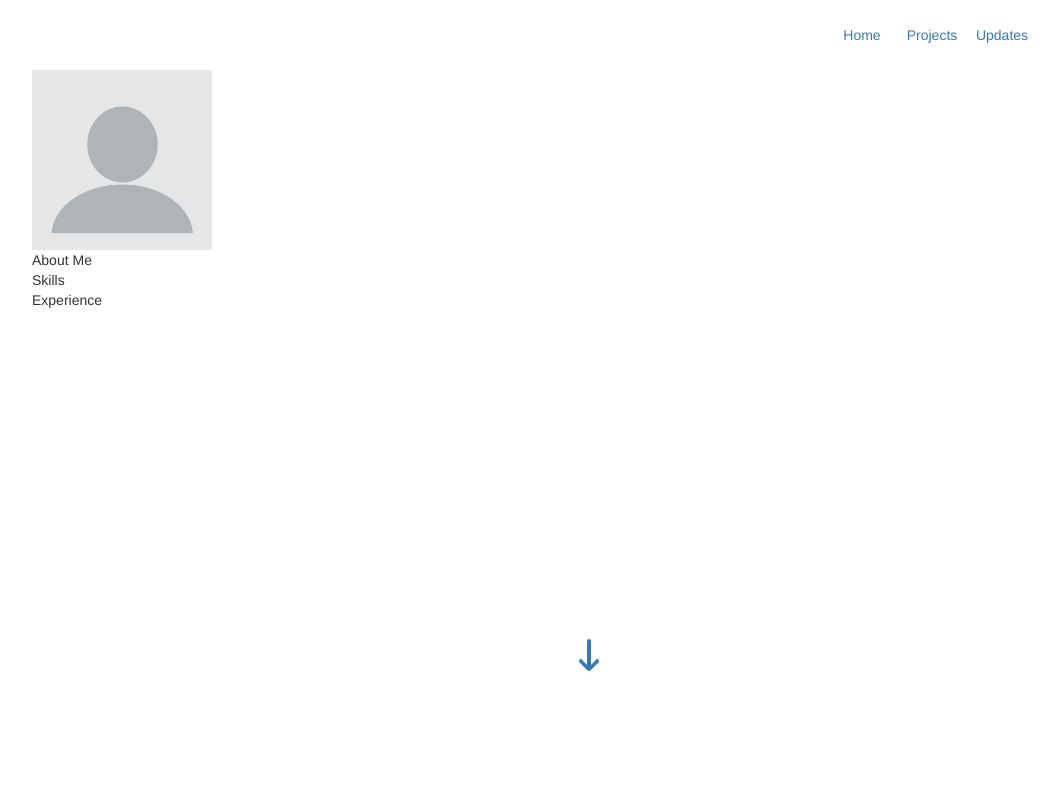
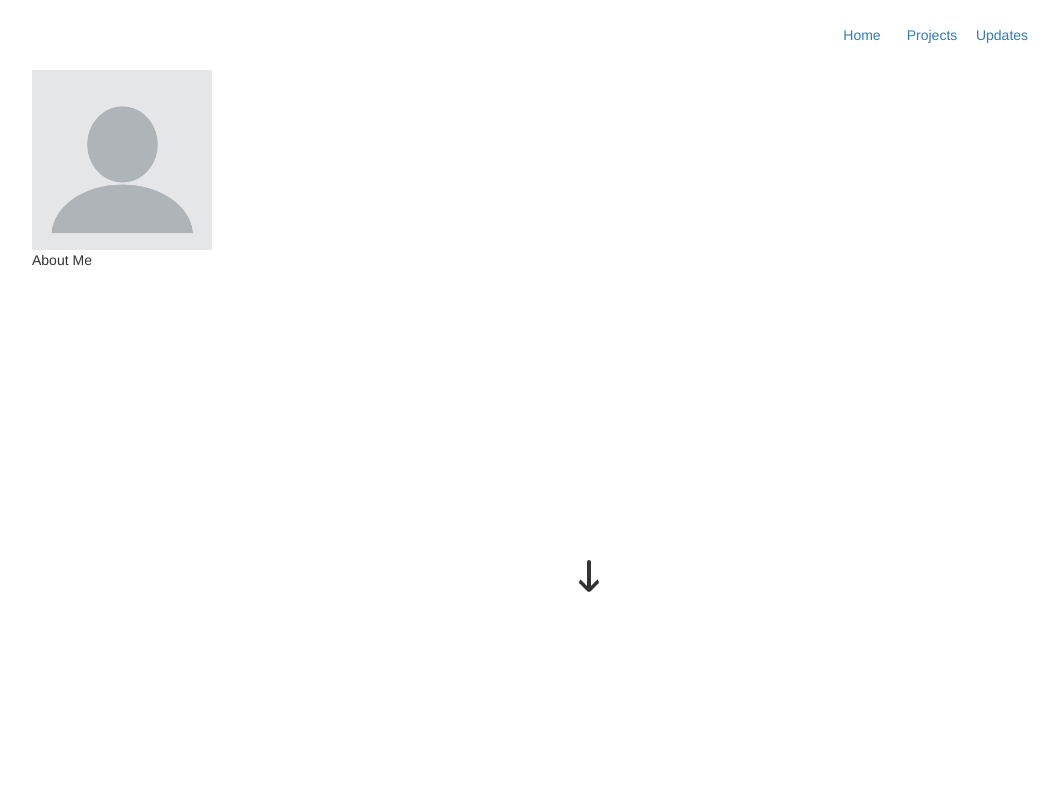
Before and after one commit to moroha29/moroha29.github.io, a React (Create React App) app in the folder web-portfolio/: page / in a window 1280 px wide. Shown: the top 800 px of the page, without its empty margins (53-1112 px from the left). Built offline with nearby package versions, Linux system fonts and the light colour scheme.

Commit message:
add in arrow to top and bottom

```diff
--- a/web-portfolio/src/Home.css
+++ b/web-portfolio/src/Home.css
@@ -1,5 +1,16 @@
 .down-arrow {
-    position: absolute;
+    position: fixed;
+    top: 70vh;
+    left: 50vw;
+    width: 0;
+    height: 30px;
+    border: 2px solid;
+    border-radius: 2px;
+    animation: jumpInfinite 1.5s infinite;
+  }
+
+  .up-arrow {
+    position: fixed;
     top: 70vh;
     left: 50vw;
     width: 0;
@@ -22,6 +33,19 @@
     transform: rotateZ(45deg);
   }
 
+  .up-arrow:after {
+    content: " ";
+    position: absolute;
+    top: 0px;
+    left: -8px;
+    width: 16px;
+    height: 16px;
+    border-bottom: 4px solid;
+    border-right: 4px solid;
+    border-radius: 4px;
+    transform: rotateZ(225deg);
+  }
+
   @keyframes jumpInfinite {
     0% {
       margin-top: 0;
@@ -33,3 +57,15 @@
       margin-top: 0;
     }
   }
+
+  .aboutMe{
+    height:600px;
+  }
+
+  .skills{
+    height:600px;
+  }
+
+  .experience{
+    height:600px;
+  }
--- a/web-portfolio/src/Home.js
+++ b/web-portfolio/src/Home.js
@@ -1,20 +1,59 @@
 import profileImage from './assets/profilepicture.png';
 import './Home.css';
+import { useRef,useEffect,useState } from "react";
 
 export default function Home() {
+    const aboutMe = useRef(null);
+    const skills = useRef(null);
+    const experience = useRef(null);
+    const [elementToScroll, setElementToScroll] = useState(false);
+    const [showScrollTopButton, setShowScrollTopButton] = useState(false);
+
+
+    useEffect(() => {
+      window.addEventListener("scroll", () => {
+        if (window.scrollY < 600) {
+          setShowScrollTopButton(true)
+          setElementToScroll(true);
+        } else if (window.scrollY < 1200) {
+          setShowScrollTopButton(true)
+          setElementToScroll(false);
+        } else{
+          setShowScrollTopButton(false)
+        }
+      });
+     }, []);
+
+    const scrollToSection = (elementRef) => {
+      window.scrollTo({
+        top: elementRef.current.offsetTop,
+        behavior: "smooth",
+      });
+    };
+
+    const scrollTop = () => {
+      window.scrollTo({
+        top: 0,
+        behavior: "smooth",
+      });
+    };
+
+
   return (
     <div className="container content grid">
-        <img src={profileImage} alt="profileImage" className="profileImage"/>
+      <img ref={aboutMe} src={profileImage} alt="profileImage" className="profileImage"/>
       <section className="aboutMe" id='aboutMe'>
         About Me
       </section>
-        <a href='#skills'><div className='down-arrow'></div></a>
-        <section className="skills" id='skills'>
+      <section ref={skills} className="skills" id='skills'>
         Skills
       </section>
-        <section className="experience" id='experience'>
+      <section ref={experience} className="experience" id='experience'>
         Experience
       </section>
+      <div>{showScrollTopButton && <div onClick={() => scrollToSection(elementToScroll?skills:experience)} className='down-arrow'></div>}
+            {!showScrollTopButton && <div onClick={() => scrollTop()} className='up-arrow'></div>}
+        </div>
     </div>
   );
 }
```
Lines whose indentation alone changed are shown as unchanged.
